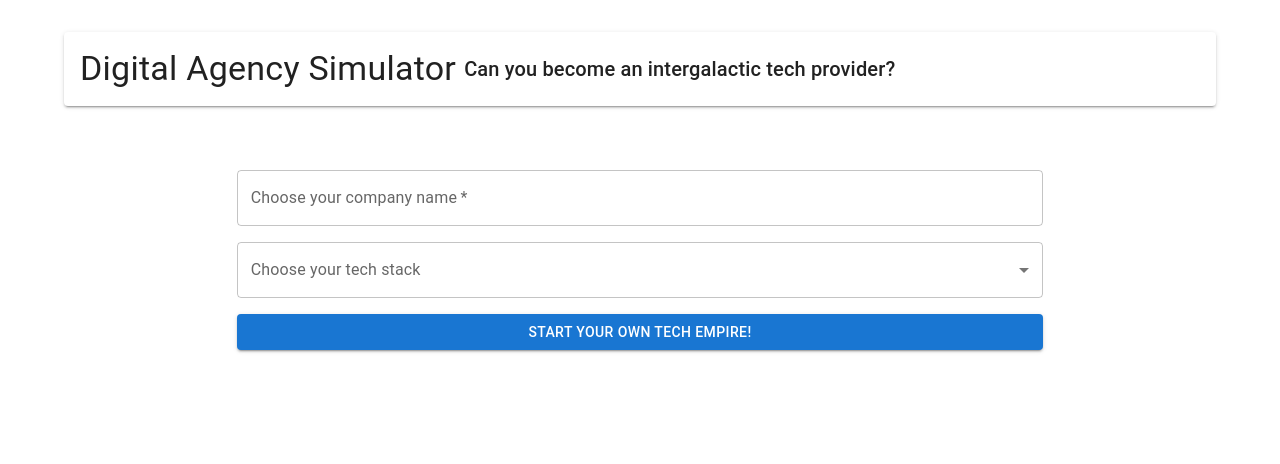
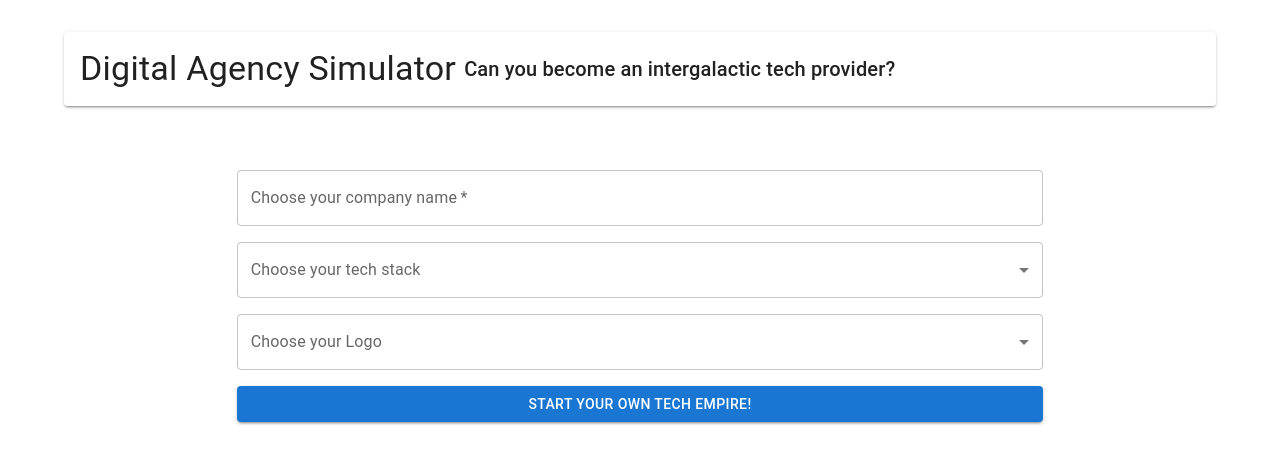
Before and after one commit to b-dalton/game-jam, a React (Create React App) app: page / in a window 1280 px wide. Shown: the top 464 px of the page. Built offline with nearby package versions, Linux system fonts and the light colour scheme.

Commit message:
Add Logo selector and render

```diff
--- a/src/components/GameSetUpScreen.jsx
+++ b/src/components/GameSetUpScreen.jsx
@@ -12,16 +12,20 @@ import {
 import React from "react";
 import { useState } from "react/cjs/react.development";
 import { useGameState } from "../contexts/GameState";
+import cheese from "../lib/images/logo-cheese.png";
+import watermelon from "../lib/images/logo-watermelon.png";
+import pizza from "../lib/images/logo-pizza.png";
 
 export const GameSetupScreen = (props) => {
   const { dispatch } = useGameState();
   const [companyName, setCompanyName] = useState();
   const [techStack, setTechStack] = useState();
+  const [logo, setLogo] = useState();
 
   const handleSubmit = (event) => {
     event.preventDefault();
 
-    dispatch({ type: "startGame", payload: { companyName, techStack } });
+    dispatch({ type: "startGame", payload: { companyName, techStack, logo } });
   };
 
   return (
@@ -69,6 +73,30 @@ export const GameSetupScreen = (props) => {
           </Select>
         </FormControl>
 
+        <FormControl fullWidth>
+          <InputLabel id="logo">Choose your Logo</InputLabel>
+          <Select
+            labelId="logo"
+            name="logo"
+            value={techStack}
+            required={true}
+            label="Choose your Company Logo"
+            onChange={(event) => {
+              setLogo(event.target.value);
+            }}
+          >
+            <MenuItem value="cheese">
+              <img src={cheese} alt="Cheese Triangle Logo" />
+            </MenuItem>
+            <MenuItem value="watermelon">
+              <img src={watermelon} alt="Watermelon Triangle Logo" />
+            </MenuItem>
+            <MenuItem value="pizza">
+              <img src={pizza} alt="Pizza Triangle Logo" />
+            </MenuItem>
+          </Select>
+        </FormControl>
+
         <Button variant="contained" type="submit">
           Start your own Tech Empire!
         </Button>
--- a/src/components/TitleBar.jsx
+++ b/src/components/TitleBar.jsx
@@ -1,6 +1,11 @@
 import { Paper, Stack, Typography } from "@mui/material";
+import { GameStageEnum, useGameState } from "../contexts/GameState";
+import selectedLogo from "../contexts/selectedLogo";
 
 export const TitleBar = () => {
+
+  const { state } = useGameState();
+
   return (
     <Paper
       elevation={2}
@@ -17,6 +22,7 @@ export const TitleBar = () => {
           alignItems: "center",
         }}
       >
+        {state.gameStage === GameStageEnum.RUNNING ? selectedLogo(state.logo) : null}
         <Typography variant="h4" component="h1">
           Digital Agency Simulator
         </Typography>
--- a/src/contexts/GameState.js
+++ b/src/contexts/GameState.js
@@ -23,6 +23,7 @@ const initialState = {
   signedContracts: [],
   companyName: null,
   techStack: null,
+  logo: null,
 };
 
 const reducer = (state, action) => {
@@ -50,6 +51,7 @@ const reducer = (state, action) => {
         gameStage: GameStageEnum.RUNNING,
         companyName: action.payload.companyName,
         techStack: action.payload.techStack,
+        logo: action.payload.logo,
       };
     case "pauseGame":
       return {
--- /dev/null
+++ b/src/contexts/selectedLogo.jsx
@@ -0,0 +1,18 @@
+import cheese from "../lib/images/logo-cheese.png";
+import pizza from "../lib/images/logo-pizza.png";
+import watermelon from "../lib/images/logo-watermelon.png";
+
+const selectedLogo = (imageOption) => {
+  switch (imageOption) {
+    case "cheese":
+      return <img style={{maxHeight: "100px"}} src={cheese} alt="cheese"/>;
+    case "pizza":
+      return <img style={{maxHeight: "100px"}} src={pizza} alt="pizza"/>;
+    case "watermelon":
+      return <img style={{maxHeight: "100px"}} src={watermelon} alt="watermelon"/>;
+    default:
+      return <img style={{maxHeight: "100px"}} src={cheese} alt="cheese"/>;
+  }
+}
+
+export default selectedLogo
```
